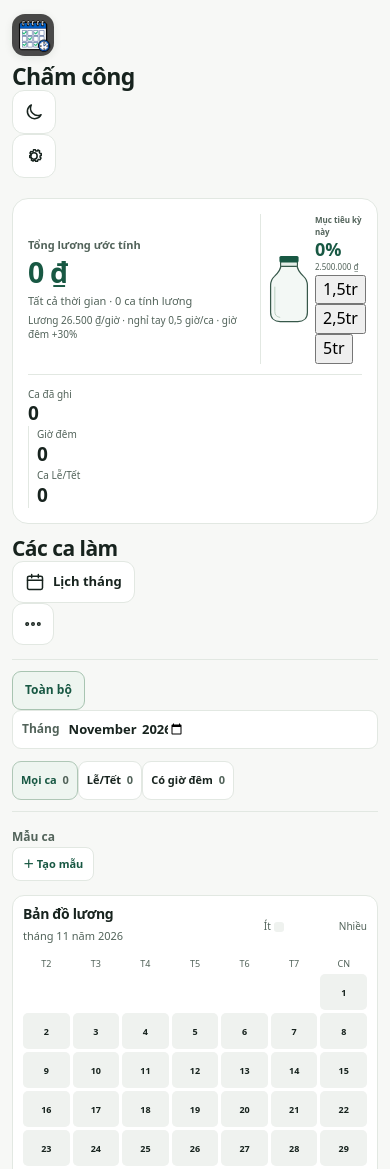
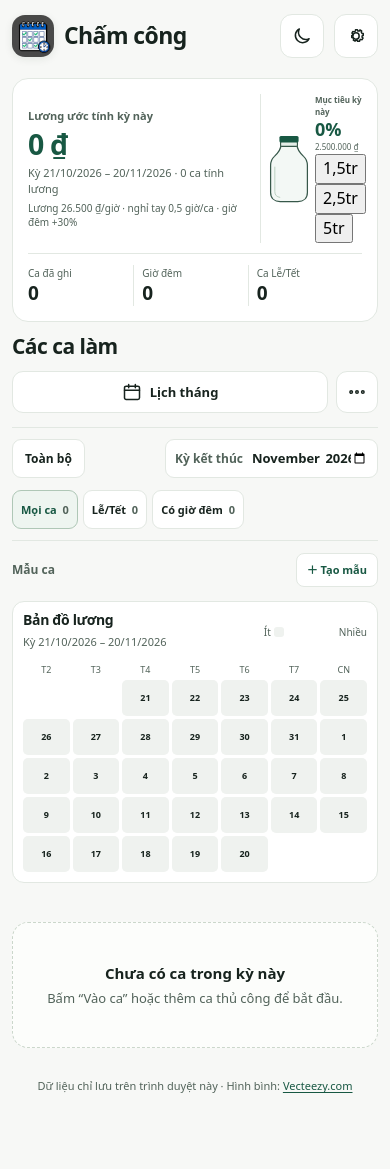
Before and after one commit to sinzxjee/app-cham-cong, a plain HTML site: page index.html in a window 390 px wide. Shown: the top 1169 px of the page. Drawn offline with Linux system fonts and the light colour scheme.

Commit message:
Set payroll cycle to 21st through 20th and repair responsive CSS

```diff
--- a/app.js
+++ b/app.js
@@ -4,7 +4,6 @@ const q = selector => document.querySelector(selector);
 const money = value => new Intl.NumberFormat("vi-VN", { style: "currency", currency: "VND", maximumFractionDigits: 0 }).format(value || 0);
 const number = value => new Intl.NumberFormat("vi-VN", { maximumFractionDigits: 2 }).format(value || 0);
 const dateKey = date => [date.getFullYear(), String(date.getMonth() + 1).padStart(2, "0"), String(date.getDate()).padStart(2, "0")].join("-");
-const timeKey = date => `${String(date.getHours()).padStart(2, "0")}:${String(date.getMinutes()).padStart(2, "0")}`;
 const today = () => dateKey(new Date());
 const validTime = value => /^([01]\d|2[0-3]):[0-5]\d$/.test(value || "");
 
@@ -22,7 +21,7 @@ if ("syncUrl" in S.settings || "syncKey" in S.settings) {
   try { localStorage.setItem(KEY, JSON.stringify(S)); } catch { /* Keep the in-memory data usable. */ }
 }
 
-let allTime = true;
+let allTime = false;
 let activeFilter = "all";
 let selectedDate = null;
 let calendarOpen = false;
@@ -88,10 +87,23 @@ function isValidDate(value) {
   const date = new Date(year, month - 1, day);
   return date.getFullYear() === year && date.getMonth() === month - 1 && date.getDate() === day;
 }
+function payCycle(monthValue = q("#month-filter").value || today().slice(0, 7)) {
+  const [year, month] = monthValue.split("-").map(Number);
+  const end = new Date(year, month - 1, 20, 12);
+  const start = new Date(year, month - 2, 21, 12);
+  return { start: dateKey(start), end: dateKey(end) };
+}
+function cycleDates(bounds = payCycle()) {
+  const dates = [];
+  const cursor = new Date(`${bounds.start}T12:00:00`);
+  const end = new Date(`${bounds.end}T12:00:00`);
+  while (cursor <= end) { dates.push(dateKey(cursor)); cursor.setDate(cursor.getDate() + 1); }
+  return dates;
+}
 function periodRows() {
   if (allTime) return S.rows;
-  const month = q("#month-filter").value;
-  return month ? S.rows.filter(shift => String(shift.date || "").startsWith(month)) : S.rows;
+  const bounds = payCycle();
+  return S.rows.filter(shift => String(shift.date || "") >= bounds.start && String(shift.date || "") <= bounds.end);
 }
 function visibleRows() {
   let rows = periodRows();
@@ -119,11 +131,12 @@ function save() {
 function safe(value) {
   return String(value || "").replace(/[&"<>]/g, char => ({ "&": "&amp;", '"': "&quot;", "<": "&lt;", ">": "&gt;" })[char]);
 }
-function scopeName() {
-  if (allTime || !q("#month-filter").value) return "Tất cả thời gian";
-  const [year, month] = q("#month-filter").value.split("-").map(Number);
-  return new Intl.DateTimeFormat("vi-VN", { month: "long", year: "numeric" }).format(new Date(year, month - 1, 1));
+function cycleName() {
+  const { start, end } = payCycle();
+  const format = value => new Intl.DateTimeFormat("vi-VN", { day: "2-digit", month: "2-digit", year: "numeric" }).format(new Date(`${value}T12:00:00`));
+  return `Kỳ ${format(start)} – ${format(end)}`;
 }
+function scopeName() { return allTime || !q("#month-filter").value ? "Tất cả thời gian" : cycleName(); }
 function updateGoal(total) {
   const goal = Math.max(1, Number(S.settings.goal) || defaults.goal);
   const ratio = Math.max(0, total / goal);
@@ -158,10 +171,7 @@ function refreshSummary() {
   const pending = rows.length - completed.length;
   const results = completed.map(calculate);
   const total = results.reduce((sum, result) => sum + result.pay, 0);
-  const base = results.reduce((sum, result) => sum + result.basePay, 0);
-  const holidayExtra = results.reduce((sum, result) => sum + result.holidayExtra, 0);
   const nightTotal = results.reduce((sum, result) => sum + result.night, 0);
-  const nightPay = results.reduce((sum, result) => sum + result.nightPay, 0);
   const holidayCount = rows.filter(shift => shift.holiday).length;
   q("#total").textContent = money(total);
   q("#count").textContent = rows.length;
@@ -169,7 +179,7 @@ function refreshSummary() {
   q("#holiday-count").textContent = holidayCount;
   q("#scope-note").textContent = `${scopeName()} · ${completed.length} ca tính lương${pending ? ` · ${pending} ca đang nhập` : ""}`;
   q("#calc-note").textContent = `Lương ${money(Number(S.settings.rate))}/giờ · nghỉ tay ${number(Number(S.settings.break))} giờ/ca · giờ đêm +${number(Number(S.settings.bonus))}%`;
-  q("#scope-title").textContent = allTime || !q("#month-filter").value ? "Tổng lương ước tính" : "Lương ước tính trong tháng";
+  q("#scope-title").textContent = allTime || !q("#month-filter").value ? "Tổng lương ước tính" : "Lương ước tính kỳ này";
   q("#all-time").classList.toggle("active", allTime);
   q("#all-time").setAttribute("aria-pressed", String(allTime));
   q("#all-filter-count").textContent = rows.length;
@@ -287,26 +297,20 @@ function renderCalendar() {
   q("#calendar-toggle span").textContent = calendarOpen ? "Đóng lịch" : "Lịch tháng";
   q("#clear-day").hidden = !selectedDate;
   if (!calendarOpen) return;
-  let monthValue = q("#month-filter").value;
-  if (!monthValue) { monthValue = today().slice(0, 7); q("#month-filter").value = monthValue; }
-  const [year, month] = monthValue.split("-").map(Number);
-  q("#calendar-title").textContent = new Intl.DateTimeFormat("vi-VN", { month: "long", year: "numeric" }).format(new Date(year, month - 1, 1));
+  const dates = cycleDates();
+  q("#calendar-title").textContent = cycleName();
   const grid = q("#calendar-grid");
   grid.replaceChildren();
-  const firstDay = new Date(year, month - 1, 1);
-  const offset = (firstDay.getDay() + 6) % 7;
-  const daysInMonth = new Date(year, month, 0).getDate();
-  const cellCount = Math.ceil((offset + daysInMonth) / 7) * 7;
-  const monthRows = S.rows.filter(shift => String(shift.date || "").startsWith(monthValue));
-  for (let index = 0; index < cellCount; index++) {
-    const date = new Date(year, month - 1, index - offset + 1);
-    const dateString = dateKey(date);
-    const dayRows = monthRows.filter(shift => shift.date === dateString);
+  const offset = (new Date(`${dates[0]}T12:00:00`).getDay() + 6) % 7;
+  for (let index = 0; index < offset; index++) { const blank = document.createElement("span"); blank.setAttribute("aria-hidden", "true"); grid.append(blank); }
+  for (const dateString of dates) {
+    const date = new Date(`${dateString}T12:00:00`);
+    const dayRows = S.rows.filter(shift => shift.date === dateString);
     const paidRows = dayRows.filter(isComplete);
     const dayTotal = paidRows.reduce((sum, shift) => sum + calculate(shift).pay, 0);
     const button = document.createElement("button");
     button.type = "button";
-    button.className = `calendar-day${date.getMonth() === month - 1 ? "" : " outside"}${dayRows.length ? " has-shifts" : ""}${dateString === today() ? " today" : ""}${dateString === selectedDate ? " selected" : ""}`;
+    button.className = `calendar-day${dayRows.length ? " has-shifts" : ""}${dateString === today() ? " today" : ""}${dateString === selectedDate ? " selected" : ""}`;
     button.setAttribute("role", "gridcell");
     button.setAttribute("aria-selected", String(dateString === selectedDate));
     button.setAttribute("aria-label", `${new Intl.DateTimeFormat("vi-VN", { dateStyle: "full" }).format(date)}${dayRows.length ? `, ${dayRows.length} ca, ${money(dayTotal)}` : ", chưa có ca"}`);
@@ -314,7 +318,6 @@ function renderCalendar() {
     const hasNight = dayRows.some(shift => calculate(shift).night > 0);
     button.innerHTML = `<span class="calendar-number">${date.getDate()}</span>${dayRows.length ? `<span class="calendar-count">${dayRows.length} ca</span><span class="calendar-dots">${hasHoliday ? '<i class="holiday-dot" aria-label="Lễ/Tết"></i>' : ""}${hasNight ? '<i class="night-dot" aria-label="Ca đêm"></i>' : ""}</span><span class="calendar-pay">${money(dayTotal)}</span>` : ""}`;
     button.addEventListener("click", () => {
-      if (date.getMonth() !== month - 1) q("#month-filter").value = dateString.slice(0, 7);
       allTime = false;
       selectedDate = selectedDate === dateString ? null : dateString;
       render();
@@ -323,19 +326,16 @@ function renderCalendar() {
   }
 }
 function renderHeatmap() {
-  const monthValue = q("#month-filter").value || today().slice(0, 7);
-  const [year, month] = monthValue.split("-").map(Number);
-  const monthName = new Intl.DateTimeFormat("vi-VN", { month: "long", year: "numeric" }).format(new Date(year, month - 1, 1));
-  q("#heatmap-period").textContent = monthName;
+  const dates = cycleDates();
+  q("#heatmap-period").textContent = cycleName();
   const grid = q("#salary-heatmap");
   grid.replaceChildren();
-  const firstOffset = (new Date(year, month - 1, 1).getDay() + 6) % 7;
-  const count = new Date(year, month, 0).getDate();
-  const totals = Array.from({ length: count }, () => 0);
-  S.rows.filter(shift => isComplete(shift) && String(shift.date).startsWith(monthValue)).forEach(shift => {
-    totals[Number(shift.date.slice(-2)) - 1] += calculate(shift).pay;
+  const firstOffset = (new Date(`${dates[0]}T12:00:00`).getDay() + 6) % 7;
+  const totals = new Map(dates.map(date => [date, 0]));
+  S.rows.filter(shift => isComplete(shift) && totals.has(shift.date)).forEach(shift => {
+    totals.set(shift.date, totals.get(shift.date) + calculate(shift).pay);
   });
-  const positive = totals.filter(value => value > 0).sort((a, b) => a - b);
+  const positive = [...totals.values()].filter(value => value > 0).sort((a, b) => a - b);
   const thresholds = positive.length ? [0.25, 0.5, 0.75].map(fraction => positive[Math.min(positive.length - 1, Math.floor((positive.length - 1) * fraction))]) : [];
   for (let index = 0; index < firstOffset; index++) {
     const blank = document.createElement("span");
@@ -343,9 +343,9 @@ function renderHeatmap() {
     blank.setAttribute("aria-hidden", "true");
     grid.append(blank);
   }
-  totals.forEach((pay, index) => {
-    const day = index + 1;
-    const date = `${monthValue}-${String(day).padStart(2, "0")}`;
+  dates.forEach((date, index) => {
+    const pay = totals.get(date);
+    const day = Number(date.slice(-2));
     const level = !pay ? 0 : 1 + thresholds.filter(limit => pay > limit).length;
     const button = document.createElement("button");
     button.type = "button";
@@ -377,7 +377,10 @@ function addShift(mode = "blank", template = null) {
   };
   if (template) shift.templateName = template.name;
   S.rows.push(shift);
-  setPeriodToAll();
+  allTime = false;
+  activeFilter = "all";
+  selectedDate = null;
+  q("#month-filter").value = today().slice(0, 7);
   if (!save()) return;
   const card = [...q("#list").querySelectorAll(".shift-card")].find(item => item.dataset.shiftId === String(shift.id));
   const startInput = card?.querySelector('[data-k="start"]');
--- a/index.html
+++ b/index.html
@@ -11,8 +11,8 @@
   <link rel="icon" href="app-icon.jpg" type="image/jpeg">
   <link rel="apple-touch-icon" href="app-icon.jpg">
   <link rel="manifest" href="manifest.webmanifest">
-  <link rel="stylesheet" href="style.css?v=8">
-  <script src="app.js?v=8" defer></script>
+  <link rel="stylesheet" href="style.css?v=10">
+  <script src="app.js?v=10" defer></script>
 </head>
 <body>
   <main class="app">
@@ -50,7 +50,7 @@
       </div></div>
 
       <div class="workflow-tools">
-        <div class="period-controls"><button id="all-time" class="period-button active" type="button" aria-pressed="true">Toàn bộ</button><label class="month-picker"><span>Tháng</span><input id="month-filter" type="month" aria-label="Chọn tháng"></label></div>
+        <div class="period-controls"><button id="all-time" class="period-button" type="button" aria-pressed="false">Toàn bộ</button><label class="month-picker"><span>Kỳ kết thúc</span><input id="month-filter" type="month" aria-label="Chọn tháng kết thúc kỳ lương"></label></div>
         <div class="quick-filters" role="group" aria-label="Lọc loại ca"><button type="button" data-filter="all" aria-pressed="true">Mọi ca <span id="all-filter-count">0</span></button><button type="button" data-filter="holiday" aria-pressed="false">Lễ/Tết <span id="holiday-filter-count">0</span></button><button type="button" data-filter="night" aria-pressed="false">Có giờ đêm <span id="night-filter-count">0</span></button></div>
       </div>
 
--- a/style.css
+++ b/style.css
@@ -9,7 +9,7 @@ button:focus-visible,input:focus-visible,summary:focus-visible{outline:3px solid
 button:disabled,input:disabled{cursor:not-allowed;opacity:.66}
 [hidden]{display:none!important}
 .app{width:min(100%,1080px);margin:0 auto;padding:22px 28px 48px}
-.topbar,.brand,.top-actions,.section-head,.section-actions,.overview-stats,.shift-top,.shift-foot,.modal-head,.modal-actions,.period-controls,.quick-filters,.calendar-head,.calendar-legend,.template-strip,.saved-template,
+.topbar,.brand,.top-actions,.section-head,.section-actions,.overview-stats,.shift-top,.shift-foot,.modal-head,.modal-actions,.period-controls,.quick-filters,.calendar-head,.calendar-legend,.template-strip,.saved-template{display:flex;align-items:center}
 .topbar,.section-head,.shift-top,.modal-head{justify-content:space-between}
 .brand{gap:13px;min-width:0}.app-icon{width:48px;height:48px;object-fit:cover;border-radius:13px;box-shadow:0 2px 8px #112c1a16}
 h1,h2,h3{margin:0;letter-spacing:-.025em;line-height:1.2}h1{font-size:27px;font-weight:760}h2{font-size:23px;font-weight:720}h3{font-size:17px;font-weight:710}
@@ -33,9 +33,8 @@ h1,h2,h3{margin:0;letter-spacing:-.025em;line-height:1.2}h1{font-size:27px;font-
 .overview-stats>div{flex:1;padding:1px 15px}.overview-stats>div:first-child{padding-left:0}.overview-stats>div+div{border-left:1px solid var(--line)}
 .overview-stats span{display:block;color:var(--muted);font-size:12px}.overview-stats strong{display:block;margin-top:2px;font-size:24px;line-height:1.15;font-variant-numeric:tabular-nums}
 
-.clock-info{display:flex;flex-direction:column;min-width:0}.clock-state{color:var(--accent);font-size:13px;font-weight:750}.clock-info>strong{margin-top:2px;font-size:22px;font-variant-numeric:tabular-nums}.clock-note{margin-top:3px;color:var(--muted);font-size:12px}
-.primary,.secondary,.end-shift{display:inline-flex;align-items:center;justify-content:center;gap:8px;min-height:44px;padding:9px 14px;border:1px solid transparent;border-radius:11px;font-size:14px;font-weight:730;white-space:nowrap}
-.primary{background:var(--accent);color:#fff}.primary:hover{background:var(--accent-hover)}.secondary{border-color:var(--line);background:var(--surface);color:var(--ink)}.end-shift{border-color:#ecd6d2;background:#fff6f4;color:#973d34}.end-shift:hover{background:#ffebe7}
+.primary,.secondary{display:inline-flex;align-items:center;justify-content:center;gap:8px;min-height:44px;padding:9px 14px;border:1px solid transparent;border-radius:11px;font-size:14px;font-weight:730;white-space:nowrap}
+.primary{background:var(--accent);color:#fff}.primary:hover{background:var(--accent-hover)}.secondary{border-color:var(--line);background:var(--surface);color:var(--ink)}
 .work-section{min-width:0}.section-head{gap:12px;margin-bottom:14px}.section-actions{gap:8px;flex-wrap:wrap}.section-actions .primary,.section-actions .secondary{min-height:42px;padding:8px 12px;font-size:13px}
 .more{position:relative}.more summary{display:grid;place-items:center;width:44px;height:44px;border:1px solid var(--line);border-radius:11px;background:var(--surface);list-style:none;cursor:pointer;color:var(--ink)}.more summary::-webkit-details-marker{display:none}
 .more-menu{position:absolute;right:0;top:calc(100% + 7px);z-index:8;width:248px;padding:6px;border:1px solid var(--line);border-radius:12px;background:var(--surface);box-shadow:0 12px 32px #17231e22}
@@ -67,8 +66,8 @@ dialog{width:min(100% - 28px,560px);max-height:min(91dvh,780px);padding:0;border
 @keyframes liquid-sway{0%,100%{transform:translateX(-2px)}50%{transform:translateX(2px)}}
 @media(max-width:760px){
   .app{padding:16px 16px 48px}.overview{grid-template-columns:minmax(0,1fr) 144px;gap:13px 8px;margin:20px 0 12px;padding:20px}.overview-main>strong{font-size:clamp(30px,7.7vw,48px)}.goal-widget{grid-template-columns:60px minmax(0,1fr);gap:4px;padding-left:8px}.goal-jar-wrap{width:58px;height:93px}.goal-copy strong{font-size:23px}.goal-copy>span,.goal-copy small{font-size:9px}.overview-stats{padding-top:11px}.overview-stats>div{padding-inline:11px}.overview-stats strong{font-size:22px}
-  section-head{align-items:flex-start;flex-wrap:wrap}.section-actions{width:100%;justify-content:flex-end}.section-head h2{font-size:21px}.workflow-tools{align-items:flex-start}.period-controls{width:100%;justify-content:space-between}.quick-filters{width:100%}.shift-list{grid-template-columns:1fr}calendar-day{min-height:61px;padding:5px}.calendar-pay{font-size:9px}
-  toast{bottom:calc(18px + env(safe-area-inset-bottom))}.app-footer{padding-bottom:10px}
+  .section-head{align-items:flex-start;flex-wrap:wrap}.section-actions{width:100%;justify-content:flex-end}.section-head h2{font-size:21px}.workflow-tools{align-items:flex-start}.period-controls{width:100%;justify-content:space-between}.quick-filters{width:100%}.shift-list{grid-template-columns:1fr}.calendar-day{min-height:61px;padding:5px}.calendar-pay{font-size:9px}
+  .toast{bottom:calc(18px + env(safe-area-inset-bottom))}.app-footer{padding-bottom:10px}
 }
 @media(max-width:420px){
   .app{padding:14px 12px 48px}.brand{gap:10px}.app-icon{width:42px;height:42px}h1{font-size:23px}.overview{grid-template-columns:minmax(0,1fr) 102px;gap:10px 5px;padding:15px}.overview-main>strong{font-size:clamp(25px,7.3vw,34px);letter-spacing:-.03em}.overline{font-size:11px}.local-note{font-size:11px}.calc-note{font-size:10px}.goal-widget{grid-template-columns:47px minmax(0,1fr);gap:2px;padding-left:5px}.goal-jar-wrap{width:46px;height:78px}.goal-copy strong{font-size:18px}.goal-copy>span,.goal-copy small{font-size:8px}.overview-stats>div{padding-inline:8px}.overview-stats span{font-size:10px}.overview-stats strong{font-size:19px}
--- a/sw.js
+++ b/sw.js
@@ -1,5 +1,5 @@
-const CACHE = "cham-cong-shell-v8";
-const SHELL = ["./", "./index.html", "./style.css?v=8", "./app.js?v=8", "./manifest.webmanifest", "./app-icon.jpg"];
+const CACHE = "cham-cong-shell-v10";
+const SHELL = ["./", "./index.html", "./style.css?v=10", "./app.js?v=10", "./manifest.webmanifest", "./app-icon.jpg"];
 
 self.addEventListener("install", event => {
   event.waitUntil(caches.open(CACHE).then(cache => cache.addAll(SHELL)).then(() => self.skipWaiting()));
```
Also changed, not shown: 1 other file.
